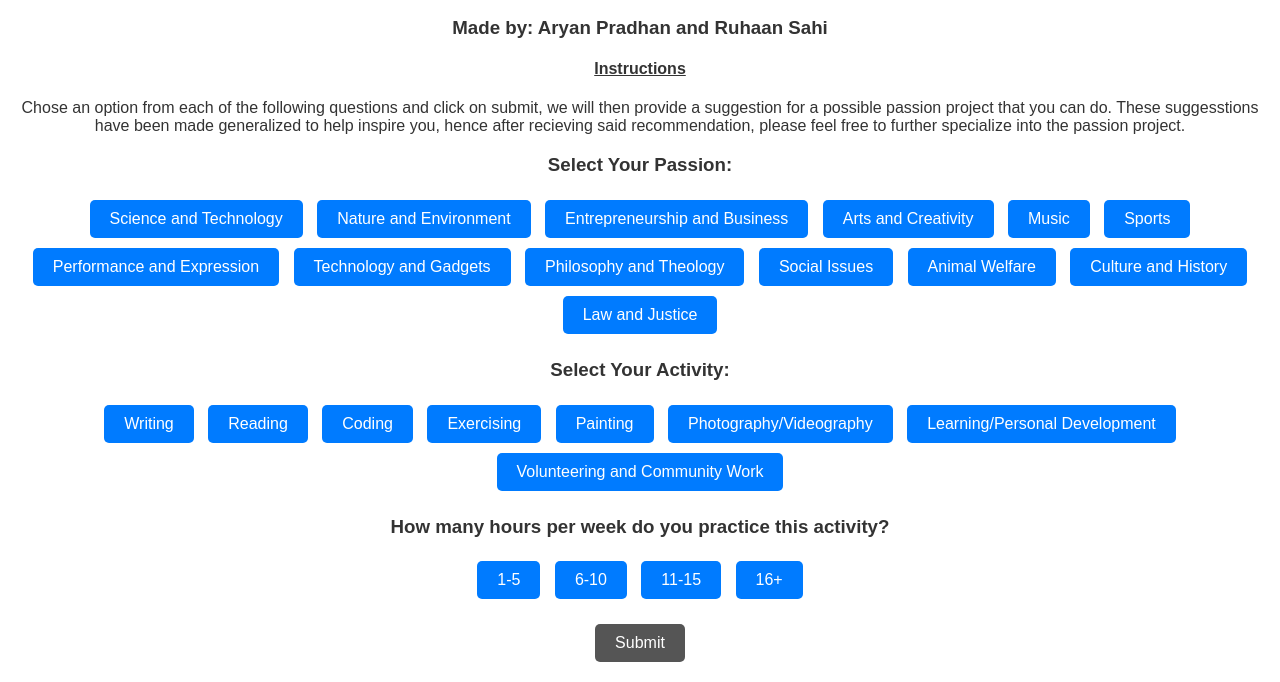
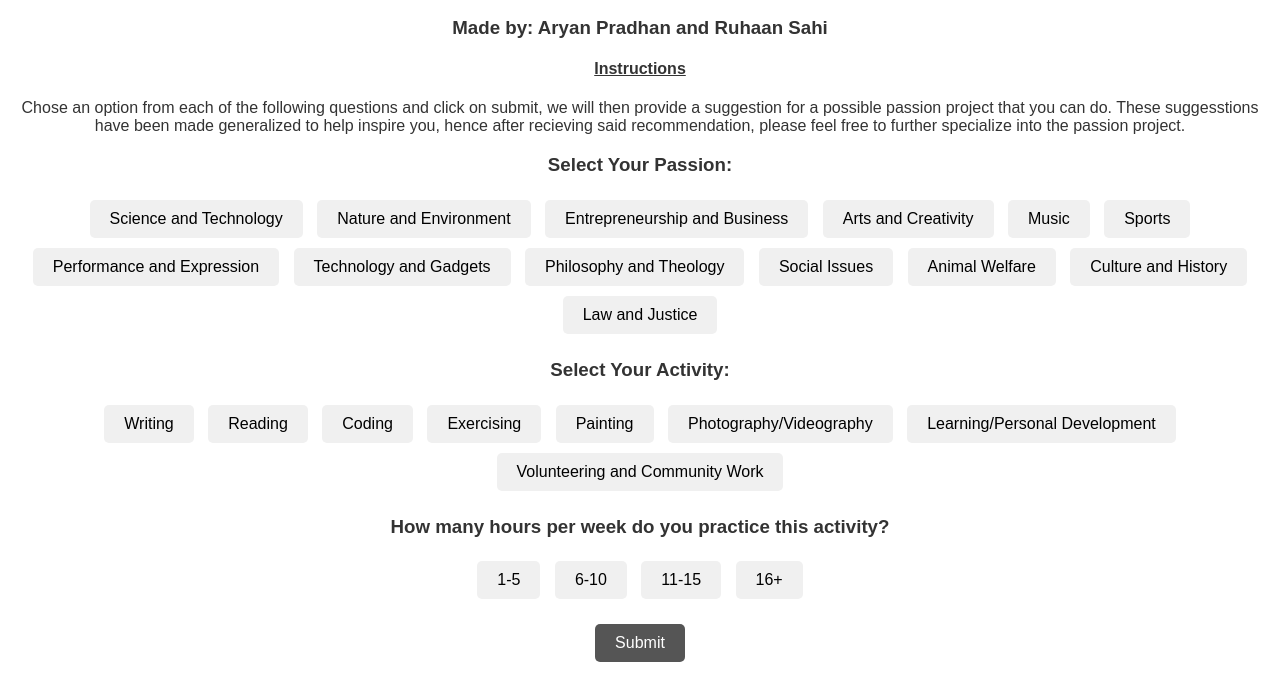
Before and after one commit to AryanPradhan12/PassionProjectWebsite, a Flask app: page / in a window 1280 px wide. Shown: the part 221-903 px from the top of the page. Run offline with Flask 3, Linux system fonts and the light colour scheme.

Commit message:
togglebutton

```diff
--- a/Structure/static/css/Style.css
+++ b/Structure/static/css/Style.css
@@ -54,3 +54,23 @@ button {
 button:hover {
     background-color: #333;
 }
+
+
+
+.toggle-btn {
+    background-color: #f0f0f0;
+    border: 2px solid #000;
+    padding: 10px 20px;
+    cursor: pointer;
+    transition: background-color 0.3s ease;
+}
+
+.toggle-btn.clicked {
+    background-color: grey;
+    color: white;
+}
+
+.toggle-btn:not(.clicked) {
+    background-color: #f0f0f0;
+    color: black;
+}
--- a/Structure/templates/index.html
+++ b/Structure/templates/index.html
@@ -20,7 +20,7 @@
             transition: background-color 0.3s ease, transform 0.2s ease;
         }
         .button-group button.selected {
-            background-color: #0056b3;
+            background-color: grey;
         }
         .button-group button:focus {
             outline: none;
@@ -37,21 +37,41 @@
         }
     </style>
     <script>
+        // Function to handle button selection and toggling colors
         function selectOption(group, option) {
-            // Deselect all buttons in the group
-            document.querySelectorAll(`.${group} button`).forEach(btn => {
+            // Get all buttons in the specified group
+            const buttons = document.querySelectorAll(`.${group} button`);
+
+            // Remove 'selected' class from all buttons in the group
+            buttons.forEach(btn => {
                 btn.classList.remove('selected');
             });
-            // Set the hidden input value
+
+            // Update hidden input field with the selected option
             document.getElementById(group).value = option;
-            // Add the 'selected' class to the clicked button
+
+            // Add 'selected' class to the clicked button
             document.getElementById(`${group}-btn-${option.replace(/ /g, '-')}`).classList.add('selected');
         }
 
-        function resetSelection() {
-            document.querySelectorAll('input[type=hidden]').forEach(input => input.value = '');
-            document.querySelectorAll('button').forEach(button => button.classList.remove('selected'));
+        // Function to handle toggle button color change
+        function toggleButtonColor(button) {
+            button.classList.toggle('clicked');
         }
+
+        // Add event listeners to all buttons when the DOM content is loaded
+        document.addEventListener('DOMContentLoaded', function () {
+            // Select all buttons with the 'toggle-btn' class
+            const buttons = document.querySelectorAll('.toggle-btn');
+
+            // Add click event listener to each button
+            buttons.forEach(button => {
+                button.addEventListener('click', function () {
+                    // Toggle the 'clicked' class on the button
+                    toggleButtonColor(this);
+                });
+            });
+        });
     </script>
 </head>
 <body>
@@ -71,43 +91,43 @@
             <div class="button-group passion-group">
                 <h3>Select Your Passion:</h3>
                 <input type="hidden" id="passion" name="passion" value="">
-                <button type="button" id="passion-btn-science-and-technology" onclick="selectOption('passion', 'Science and technology')">Science and Technology</button>
-                <button type="button" id="passion-btn-nature-and-environment" onclick="selectOption('passion', 'Nature and environment')">Nature and Environment</button>
-                <button type="button" id="passion-btn-entrepreneurship-and-business" onclick="selectOption('passion', 'Entrepreneurship and business')">Entrepreneurship and Business</button>
-                <button type="button" id="passion-btn-arts-and-creativity" onclick="selectOption('passion', 'Arts and creativity')">Arts and Creativity</button>
-                <button type="button" id="passion-btn-music" onclick="selectOption('passion', 'Music')">Music</button>
-                <button type="button" id="passion-btn-sports" onclick="selectOption('passion', 'Sports')">Sports</button>
-                <button type="button" id="passion-btn-performance-and-expression" onclick="selectOption('passion', 'Performance and expression')">Performance and Expression</button>
-                <button type="button" id="passion-btn-technology-and-gadgets" onclick="selectOption('passion', 'Technology and gadgets')">Technology and Gadgets</button>
-                <button type="button" id="passion-btn-philosophy-and-theology" onclick="selectOption('passion', 'Philosophy and theology')">Philosophy and Theology</button>
-                <button type="button" id="passion-btn-social-issues" onclick="selectOption('passion', 'Social issues')">Social Issues</button>
-                <button type="button" id="passion-btn-animal-welfare" onclick="selectOption('passion', 'Animal welfare')">Animal Welfare</button>
-                <button type="button" id="passion-btn-culture-and-history" onclick="selectOption('passion', 'Culture and history')">Culture and History</button>
-                <button type="button" id="passion-btn-law-and-justice" onclick="selectOption('passion', 'Law and justice')">Law and Justice</button>
+                <button type="button" class="toggle-btn" id="passion-btn-science-and-technology" onclick="selectOption('passion', 'Science and technology')">Science and Technology</button>
+                <button type="button" class="toggle-btn" id="passion-btn-nature-and-environment" onclick="selectOption('passion', 'Nature and environment')">Nature and Environment</button>
+                <button type="button" class="toggle-btn" id="passion-btn-entrepreneurship-and-business" onclick="selectOption('passion', 'Entrepreneurship and business')">Entrepreneurship and Business</button>
+                <button type="button" class="toggle-btn" id="passion-btn-arts-and-creativity" onclick="selectOption('passion', 'Arts and creativity')">Arts and Creativity</button>
+                <button type="button" class="toggle-btn" id="passion-btn-music" onclick="selectOption('passion', 'Music')">Music</button>
+                <button type="button" class="toggle-btn" id="passion-btn-sports" onclick="selectOption('passion', 'Sports')">Sports</button>
+                <button type="button" class="toggle-btn" id="passion-btn-performance-and-expression" onclick="selectOption('passion', 'Performance and expression')">Performance and Expression</button>
+                <button type="button" class="toggle-btn" id="passion-btn-technology-and-gadgets" onclick="selectOption('passion', 'Technology and gadgets')">Technology and Gadgets</button>
+                <button type="button" class="toggle-btn" id="passion-btn-philosophy-and-theology" onclick="selectOption('passion', 'Philosophy and theology')">Philosophy and Theology</button>
+                <button type="button" class="toggle-btn" id="passion-btn-social-issues" onclick="selectOption('passion', 'Social issues')">Social Issues</button>
+                <button type="button" class="toggle-btn" id="passion-btn-animal-welfare" onclick="selectOption('passion', 'Animal welfare')">Animal Welfare</button>
+                <button type="button" class="toggle-btn" id="passion-btn-culture-and-history" onclick="selectOption('passion', 'Culture and history')">Culture and History</button>
+                <button type="button" class="toggle-btn" id="passion-btn-law-and-justice" onclick="selectOption('passion', 'Law and justice')">Law and Justice</button>
             </div>
 
             <!-- Activity Selection -->
             <div class="button-group activity-group">
                 <h3>Select Your Activity:</h3>
                 <input type="hidden" id="activity" name="activity" value="">
-                <button type="button" id="activity-btn-writing" onclick="selectOption('activity', 'Writing')">Writing</button>
-                <button type="button" id="activity-btn-reading" onclick="selectOption('activity', 'Reading')">Reading</button>
-                <button type="button" id="activity-btn-coding" onclick="selectOption('activity', 'Coding')">Coding</button>
-                <button type="button" id="activity-btn-exercising" onclick="selectOption('activity', 'Exercising')">Exercising</button>
-                <button type="button" id="activity-btn-painting" onclick="selectOption('activity', 'Painting')">Painting</button>
-                <button type="button" id="activity-btn-photography" onclick="selectOption('activity', 'Photography/videography')">Photography/Videography</button>
-                <button type="button" id="activity-btn-learning" onclick="selectOption('activity', 'Learning/personal development')">Learning/Personal Development</button>
-                <button type="button" id="activity-btn-volunteering" onclick="selectOption('activity', 'Volunteering and community work')">Volunteering and Community Work</button>
+                <button type="button" class="toggle-btn" id="activity-btn-writing" onclick="selectOption('activity', 'Writing')">Writing</button>
+                <button type="button" class="toggle-btn" id="activity-btn-reading" onclick="selectOption('activity', 'Reading')">Reading</button>
+                <button type="button" class="toggle-btn" id="activity-btn-coding" onclick="selectOption('activity', 'Coding')">Coding</button>
+                <button type="button" class="toggle-btn" id="activity-btn-exercising" onclick="selectOption('activity', 'Exercising')">Exercising</button>
+                <button type="button" class="toggle-btn" id="activity-btn-painting" onclick="selectOption('activity', 'Painting')">Painting</button>
+                <button type="button" class="toggle-btn" id="activity-btn-photography" onclick="selectOption('activity', 'Photography/videography')">Photography/Videography</button>
+                <button type="button" class="toggle-btn" id="activity-btn-learning" onclick="selectOption('activity', 'Learning/personal development')">Learning/Personal Development</button>
+                <button type="button" class="toggle-btn" id="activity-btn-volunteering" onclick="selectOption('activity', 'Volunteering and community work')">Volunteering and Community Work</button>
             </div>
 
             <!-- Filler Question -->
             <div class="button-group hours-group">
                 <h3>How many hours per week do you practice this activity?</h3>
                 <input type="hidden" id="hours" name="hours" value="">
-                <button type="button" id="hours-btn-1-5" onclick="selectOption('hours', '1-5')">1-5</button>
-                <button type="button" id="hours-btn-6-10" onclick="selectOption('hours', '6-10')">6-10</button>
-                <button type="button" id="hours-btn-11-15" onclick="selectOption('hours', '11-15')">11-15</button>
-                <button type="button" id="hours-btn-16" onclick="selectOption('hours', '16+')">16+</button>
+                <button type="button" class="toggle-btn" id="hours-btn-1-5" onclick="selectOption('hours', '1-5')">1-5</button>
+                <button type="button" class="toggle-btn" id="hours-btn-6-10" onclick="selectOption('hours', '6-10')">6-10</button>
+                <button type="button" class="toggle-btn" id="hours-btn-11-15" onclick="selectOption('hours', '11-15')">11-15</button>
+                <button type="button" class="toggle-btn" id="hours-btn-16" onclick="selectOption('hours', '16+')">16+</button>
             </div>
 
             <button type="submit">Submit</button>
```
Also changed, not shown: Structure/static/css/toggleButton.js (added, +26 -0 lines).
